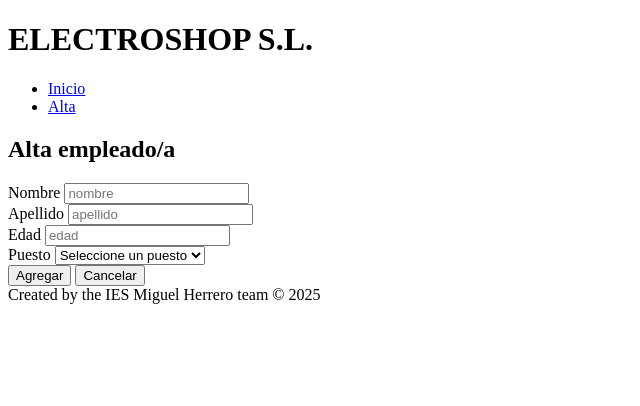
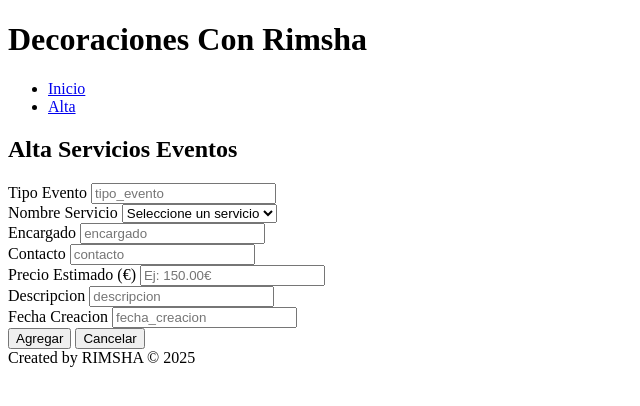
Before and after one commit to Rimsha-Iqbal/actividad61-aplicacion-php-desarrollo, a PHP site: page /add.html in a window 1280 px wide. Shown: the top 406 px of the page, without its empty margins (0-640 px from the left). Run offline with PHP 8.4, Linux system fonts and the light colour scheme.

Commit message:
crear  index.php

```diff
--- a/src/add.html
+++ b/src/add.html
@@ -3,50 +3,65 @@
 <head>
     <meta charset="UTF-8">
     <meta name="viewport" content="width=device-width, initial-scale=1.0">
-    <title>Alta empleado/a</title>
+    <title>Alta Servicios Eventos</title>
 </head>
 <body>
 <div>
 	<header>
-		<h1>ELECTROSHOP S.L.</h1>
+		<h1>Decoraciones Con Rimsha</h1>
 	</header>
 	<main>
 	<ul>
 		<li><a href="index.php">Inicio</a></li>
 		<li><a href="add.html">Alta</a></li>
 	</ul>
-	<h2>Alta empleado/a</h2>
+	<h2>Alta Servicios Eventos</h2>
 <!--FORMULARIO DE ALTA. Al hacer click en el botón Agregar, llama a la página: add.php (form action="add.php")
 La página: add.php se encargará de proceder a la inserción del registro en la tabla de empleados
 -->
 
 	<form action="add_action.php" method="post">
 		<div>
-			<label for="name">Nombre</label>
-			<input type="text" name="name" id="name" placeholder="nombre" required>
+			<label for="tipo_evento">Tipo Evento</label>
+			<input type="text" name="tipo_evento" id="tipo_evento" placeholder="tipo_evento" required>
 		</div>
 
 		<div>
-			<label for="surname">Apellido</label>
-			<input type="text" name="surname" id="surname" placeholder="apellido" required>
+			<label for="nombre_servicio">Nombre Servicio</label>
+			<select name="nombre_servicio" id="nombre_servicio" placeholder="nombre_servicio" required>
+				<option value="" disabled selected>Seleccione un servicio</option>
+				<option value="Cumpleaños">Cumpleaños</option>
+				<option value="Boda">Boda</option>
+				<option value="Corporativo">Corporativo</option>
+				<option value="Diseño Interior">Diseño Interior</option>
+			</select>
 		</div>
 
 		<div>
-			<label for="age">Edad</label>
-			<input type="number" name="age" id="age" placeholder="edad" required>
+			<label for="encargado">Encargado</label>
+			<input type="text" name="encargado" id="encargado" placeholder="encargado" required>
 		</div>
 
 		<div>
-			<label for="job">Puesto</label>
-			<select name="job" id="job" placeholder="puesto" required>
-				<option value="" disabled selected>Seleccione un puesto</option>
-				<option value="Administrativo">Administrativo</option>
-				<option value="Contable">Contable</option>
-				<option value="Dependiente">Dependiente</option>
-				<option value="Gerente">Gerente</option>
-				<option value="Repartidor">Repartidor</option>
-			</select>
+			<label for="contacto">Contacto</label>
+			<input type="text" name="contacto" id="contacto" placeholder="contacto" required>
 		</div>
+
+		<div>
+			<label for="precio_estimado">Precio Estimado (€)</label>
+			<input type="number" name="precio_estimado" id="precio_estimado" placeholder="Ej: 150.00€" step="0.01" required>
+		</div>
+
+		<div>
+			<label for="descripcion">Descripcion</label>
+			<input type="text" name="descripcion" id="descripcion" placeholder="descripcion" required>
+		</div>
+
+		<div>
+			<label for="fecha_creacion">Fecha Creacion</label>
+			<input type="text" name="fecha_creacion" id="fecha_creacion" placeholder="fecha_creacion" readonly>
+		</div>
+
 
 		<div>
 			<input type="submit" name="inserta" value="Agregar">
@@ -56,7 +71,7 @@ La página: add.php se encargará de proceder a la inserción del registro en la
 
 	</main>
 	<footer>
-	Created by the IES Miguel Herrero team &copy; 2025
+	Created by RIMSHA &copy; 2025
   	</footer>
 </div>
 </body>
--- a/src/index.php
+++ b/src/index.php
@@ -31,7 +31,7 @@ include_once("config.php");
 	<thead>
 		<tr>
 			<th>Tipo Evento</th>
-			<th> Nombre Servicio</th>
+			<th>Nombre Servicio</th>
 			<th>Encargado</th>
 			<th>Contacto</th>
 			<th>Precio Estimado</th>
```
